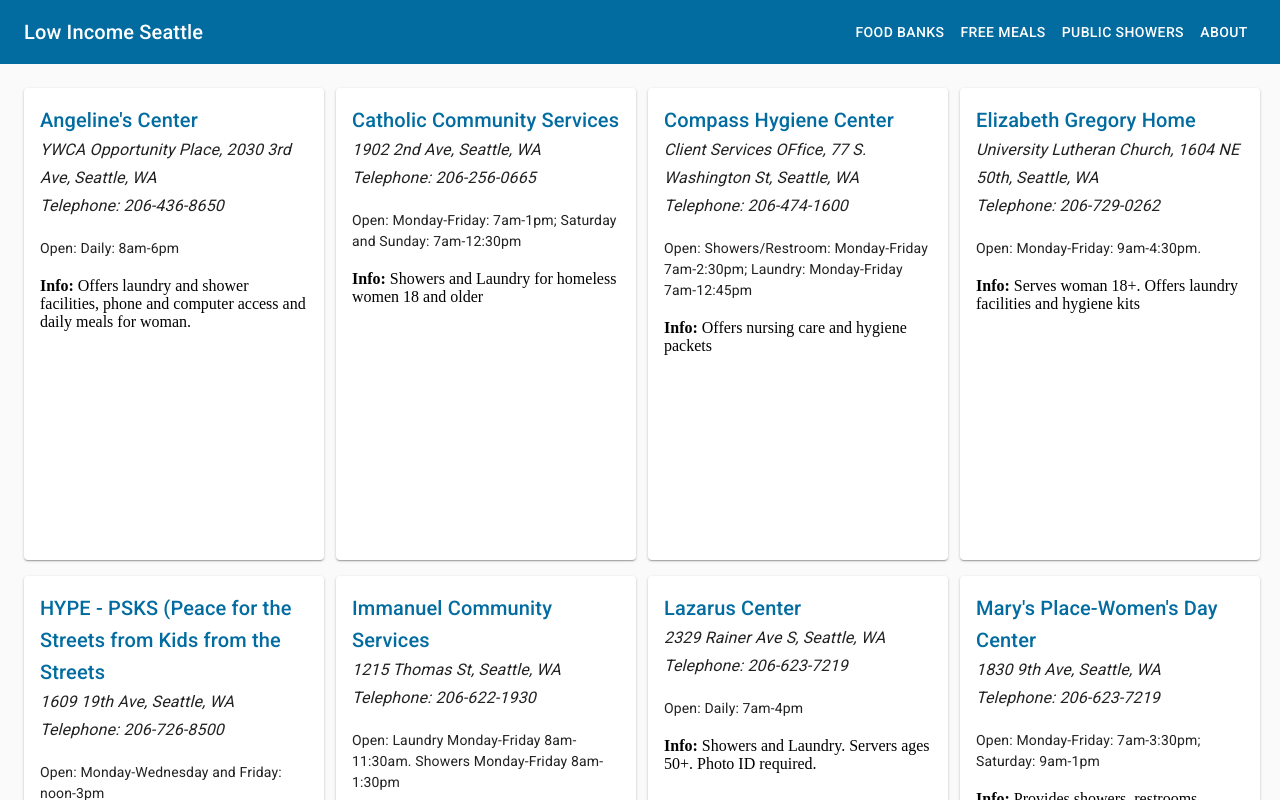
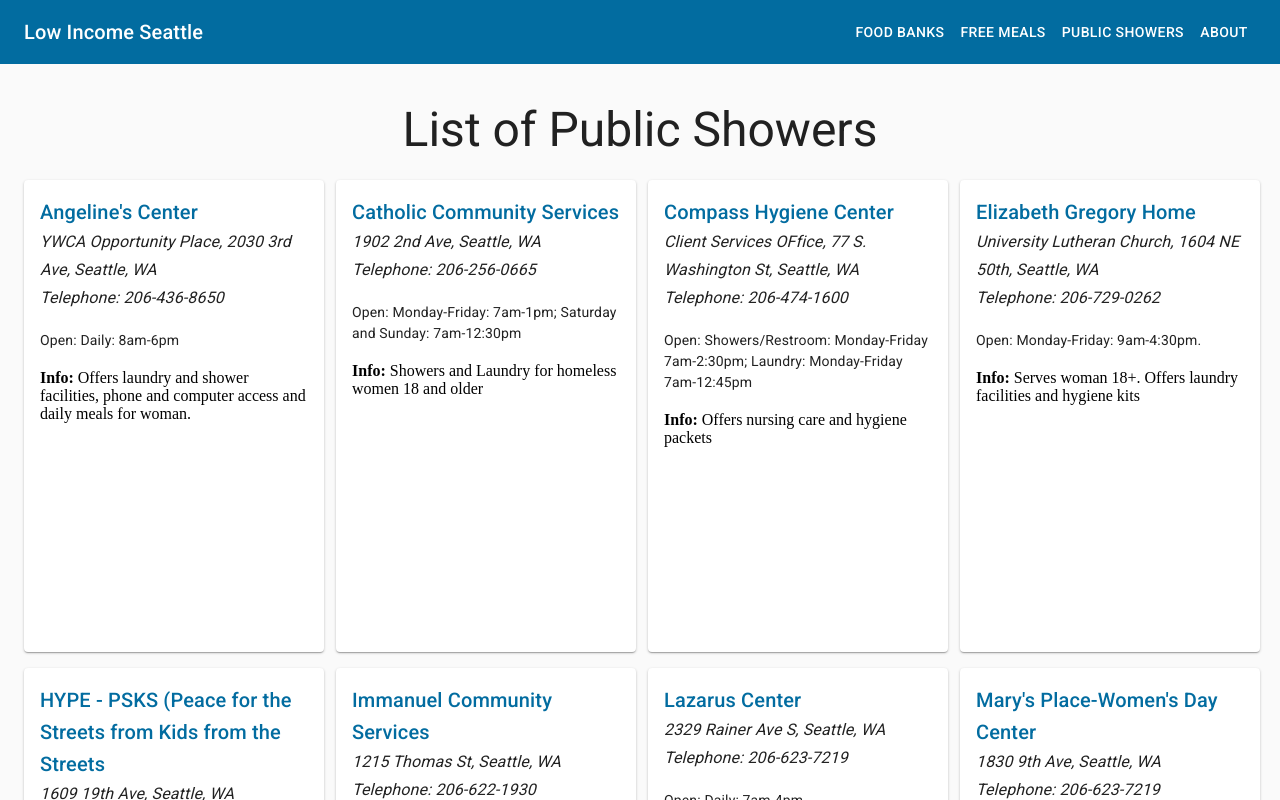
Before and after one commit to ManuelMesson/low-income-seattle, a React (Create React App) app: page /public-showers in a window 1280 px wide. Shown: the top 800 px of the page. Built offline with nearby package versions, Linux system fonts and the light colour scheme; the HTML template or start-up script is replaced by a standard one.

Commit message:
added css-in-js to components

```diff
--- a/src/components/MealCard.jsx
+++ b/src/components/MealCard.jsx
@@ -29,7 +29,7 @@
   return (
     <Card className={classes.card}>
       <CardContent>
-        <Typography variant="h6">{props.name_of_program}</Typography>
+        <Typography variant="h6" color="primary">{props.name_of_program}</Typography>
         <Typography variant="subtitle1">
           <address>{props.location}</address>
         </Typography>
--- a/src/containers/FreeMeals.jsx
+++ b/src/containers/FreeMeals.jsx
@@ -2,6 +2,26 @@
 
 import MealCard from "../components/MealCard";
 import { Grid, Typography, CircularProgress } from "@material-ui/core";
+
+const Title = () => {
+  const divStyle = {
+    marginTop: 25,
+    marginBottom: 25
+  };
+  return (
+    <Grid
+      container
+      direction="row"
+      justify="center"
+      alignItems="center"
+      spacing={16}
+    >
+      <Typography variant="h3" style={divStyle}>
+        List of Free Meals
+      </Typography>
+    </Grid>
+  );
+};
 class FreeMeals extends Component {
   constructor() {
     super();
@@ -19,6 +39,8 @@
     const { isLoading, data } = this.state;
 
     return (
+      <div>
+        <Title />
         <Grid container spacing={24} direction="row">
           {!isLoading ? (
             data.map((item, index) => {
@@ -49,6 +71,7 @@
             </Grid>
           )}
         </Grid>
+      </div>
     );
   };
 
--- a/src/containers/PublicShowers.jsx
+++ b/src/containers/PublicShowers.jsx
@@ -1,7 +1,27 @@
 import React, { Component } from "react";
 import ShowerCard from "./../components/ShowerCard";
 import { PUBLIC_SHOWERS } from "./../constants/PublicShowers";
-import { Grid } from "@material-ui/core";
+import { Grid, Typography } from "@material-ui/core";
+
+const Title = () => {
+  const divStyle = {
+    marginTop: 25,
+    marginBottom: 25
+  };
+  return (
+    <Grid
+      container
+      direction="row"
+      justify="center"
+      alignItems="center"
+      spacing={16}
+    >
+      <Typography variant="h3" style={divStyle}>
+        List of Public Showers
+      </Typography>
+    </Grid>
+  );
+};
 
 class PublicShowers extends Component {
   render = () => {
@@ -20,9 +40,12 @@
       );
     });
     return (
+      <div>
+        <Title />
         <Grid container spacing={16}>
           {item}
         </Grid>
+      </div>
     );
   };
 }
```
Lines whose indentation alone changed are shown as unchanged.
